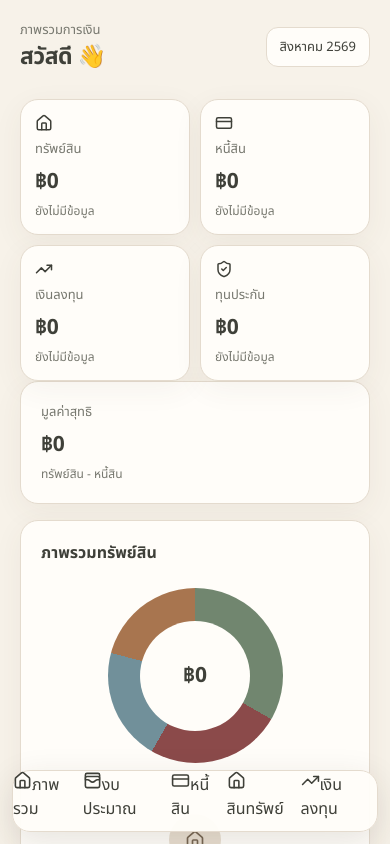
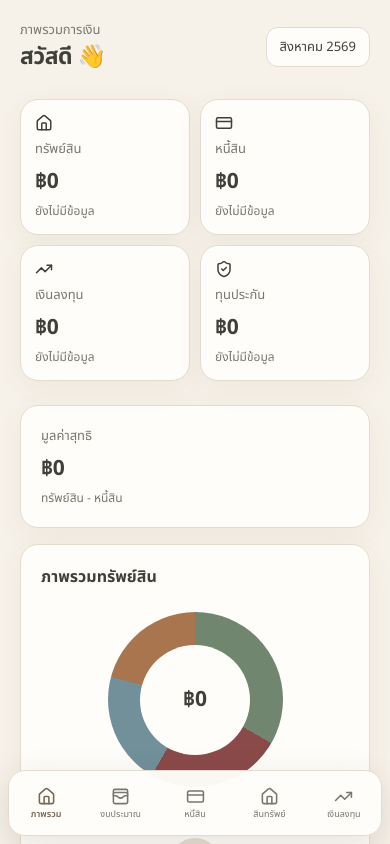
Before and after one commit to papatsornkh-star/family-finance-gpt, a Next.js app: page / in a window 390 px wide. Shown: the top 844 px of the page. Built offline with nearby package versions, Linux system fonts and the light colour scheme.

Commit message:
Refactor CSS variables and styles for consistency

```diff
--- a/app/globals.css
+++ b/app/globals.css
@@ -4,24 +4,36 @@
   --cream: #f7f2e9;
   --cream-dark: #eee5d7;
   --paper: #fffdf9;
+
   --earth: #776754;
   --earth-light: #e8ded0;
+
   --sage: #78816d;
   --sage-light: #dfe5d7;
+
   --gold: #aa8d5a;
   --gold-light: #eee4cc;
+
   --text: #3f4039;
   --text-secondary: #77786f;
+
   --danger: #a9695d;
   --danger-light: #f1ded9;
+
   --border: #e4dbce;
+
   --shadow: 0 8px 30px rgba(83, 70, 53, 0.06);
+
   --radius: 18px;
 }
 
-* { box-sizing: border-box; }
+* {
+  box-sizing: border-box;
+}
 
-html { scroll-behavior: smooth; }
+html {
+  scroll-behavior: smooth;
+}
 
 body {
   margin: 0;
@@ -30,9 +42,26 @@ body {
   font-family: "Noto Sans Thai", sans-serif;
 }
 
-button, input, select, textarea { font: inherit; }
- button { cursor: pointer; }
- a { color: inherit; text-decoration: none; }
+button,
+input,
+select,
+textarea {
+  font: inherit;
+}
+
+button {
+  cursor: pointer;
+}
+
+a {
+  color: inherit;
+  text-decoration: none;
+}
+
+
+/* =========================================================
+   APP LAYOUT
+   ========================================================= */
 
 .app-shell {
   display: flex;
@@ -45,20 +74,40 @@ button, input, select, textarea { font: inherit; }
   padding: 30px 36px;
 }
 
+
+/* =========================================================
+   SIDEBAR
+   ========================================================= */
+
 .sidebar {
   width: 250px;
   min-height: 100vh;
+
   background: var(--cream-dark);
   border-right: 1px solid var(--border);
+
   padding: 24px 15px;
+
   position: sticky;
   top: 0;
   height: 100vh;
 }
 
-.logo { padding: 5px 12px 28px; }
- .logo-title { font-size: 20px; font-weight: 700; letter-spacing: -0.3px; }
- .logo-subtitle { color: var(--text-secondary); font-size: 12px; margin-top: 3px; }
+.logo {
+  padding: 5px 12px 28px;
+}
+
+.logo-title {
+  font-size: 20px;
+  font-weight: 700;
+  letter-spacing: -0.3px;
+}
+
+.logo-subtitle {
+  color: var(--text-secondary);
+  font-size: 12px;
+  margin-top: 3px;
+}
 
 .navigation {
   display: flex;
@@ -70,36 +119,54 @@ button, input, select, textarea { font: inherit; }
   display: flex;
   align-items: center;
   gap: 12px;
+
   padding: 11px 13px;
+
   border-radius: 12px;
+
   color: #65675e;
   font-size: 14px;
+
   transition: 0.2s;
 }
 
-.navigation-item:hover { background: rgba(255, 253, 249, 0.65); }
+.navigation-item:hover {
+  background: rgba(255, 253, 249, 0.65);
+}
 
 .navigation-item.active {
   background: var(--paper);
   color: var(--text);
   font-weight: 600;
+
   box-shadow: 0 2px 8px rgba(70, 60, 45, 0.04);
 }
+
+
+/* =========================================================
+   PAGE HEADER
+   ========================================================= */
 
 .page-header {
   display: flex;
   align-items: flex-start;
   justify-content: space-between;
+
   margin-bottom: 26px;
 }
 
-.page-eyebrow { color: var(--text-secondary); font-size: 13px; }
+.page-eyebrow {
+  color: var(--text-secondary);
+  font-size: 13px;
+}
 
 .page-title {
   margin: 2px 0 0;
+
   font-size: 28px;
   line-height: 1.35;
   font-weight: 700;
+
   letter-spacing: -0.5px;
 }
 
@@ -107,22 +174,40 @@ button, input, select, textarea { font: inherit; }
   display: flex;
   align-items: center;
   gap: 8px;
+
   padding: 9px 13px;
+
   background: var(--paper);
+
   border: 1px solid var(--border);
   border-radius: 12px;
+
   color: var(--text);
   font-size: 13px;
 }
 
+
+/* =========================================================
+   CARDS
+   ========================================================= */
+
 .card {
   background: var(--paper);
+
   border: 1px solid var(--border);
   border-radius: var(--radius);
+
   box-shadow: var(--shadow);
 }
 
-.card-padding { padding: 20px; }
+.card-padding {
+  padding: 20px;
+}
+
+
+/* =========================================================
+   KPI
+   ========================================================= */
 
 .kpi-grid {
   display: grid;
@@ -130,168 +215,463 @@ button, input, select, textarea { font: inherit; }
   gap: 14px;
 }
 
-.kpi-card { padding: 18px; }
- .kpi-label { color: var(--text-secondary); font-size: 13px; }
- .kpi-value { margin-top: 7px; font-size: 25px; font-weight: 700; letter-spacing: -0.5px; }
- .kpi-description { margin-top: 5px; color: var(--text-secondary); font-size: 12px; }
+.kpi-card {
+  padding: 18px;
+}
+
+.kpi-label {
+  color: var(--text-secondary);
+  font-size: 13px;
+}
+
+.kpi-value {
+  margin-top: 7px;
+
+  font-size: 25px;
+  font-weight: 700;
+
+  letter-spacing: -0.5px;
+}
+
+.kpi-description {
+  margin-top: 5px;
+
+  color: var(--text-secondary);
+  font-size: 12px;
+}
+
+
+/* =========================================================
+   NET WORTH
+   เพิ่มระยะห่างเฉพาะการ์ดมูลค่าสุทธิ
+   ========================================================= */
+
+.kpi-grid + .card {
+  margin-top: 24px !important;
+}
+
+
+/* =========================================================
+   DASHBOARD
+   ========================================================= */
 
 .dashboard-grid {
   display: grid;
+
   grid-template-columns: 1fr 1fr;
+
   gap: 16px;
+
   margin-top: 16px;
 }
 
-.full-width { grid-column: 1 / -1; }
- .section-title { margin-bottom: 15px; font-size: 16px; font-weight: 700; }
+.full-width {
+  grid-column: 1 / -1;
+}
+
+.section-title {
+  margin-bottom: 15px;
+
+  font-size: 16px;
+  font-weight: 700;
+}
+
+
+/* =========================================================
+   EMPTY STATE
+   ========================================================= */
 
 .empty-state {
   padding: 35px 20px;
+
   text-align: center;
+
   color: var(--text-secondary);
 }
 
 .empty-icon {
   width: 52px;
   height: 52px;
+
   margin: 0 auto 12px;
+
   display: flex;
   align-items: center;
   justify-content: center;
+
   background: var(--earth-light);
+
   border-radius: 50%;
+
   color: var(--earth);
 }
 
-.empty-title { color: var(--text); font-size: 15px; font-weight: 600; }
+.empty-title {
+  color: var(--text);
+
+  font-size: 15px;
+  font-weight: 600;
+}
 
 .empty-description {
   margin-top: 5px;
+
   font-size: 13px;
   line-height: 1.7;
 }
 
+
+/* =========================================================
+   BUTTONS
+   ========================================================= */
+
 .button {
   display: inline-flex;
+
   align-items: center;
   justify-content: center;
+
   gap: 7px;
+
   border: 0;
   border-radius: 11px;
+
   padding: 10px 15px;
+
   font-size: 13px;
   font-weight: 600;
 }
 
-.button-primary { background: var(--earth); color: white; }
- .button-primary:hover { opacity: 0.9; }
- .button-secondary { background: var(--earth-light); color: var(--earth); }
+.button-primary {
+  background: var(--earth);
+  color: white;
+}
+
+.button-primary:hover {
+  opacity: 0.9;
+}
+
+.button-secondary {
+  background: var(--earth-light);
+  color: var(--earth);
+}
+
+
+/* =========================================================
+   DONUT
+   ========================================================= */
 
 .donut-wrapper {
   display: flex;
+
   justify-content: center;
+
   padding: 8px 0 16px;
 }
 
 .donut {
   width: 175px;
   height: 175px;
+
   border-radius: 50%;
+
   background:
     conic-gradient(
       #71866F 0deg,
       #71866F 120deg,
+
       #8B4A4A 120deg,
       #8B4A4A 210deg,
+
       #71909A 210deg,
       #71909A 285deg,
+
       #A8754F 285deg,
       #A8754F 360deg
     );
+
   display: flex;
+
   align-items: center;
   justify-content: center;
 }
 
 .donut::after {
   content: "฿0";
+
   width: 110px;
   height: 110px;
+
   background: var(--paper);
+
   border-radius: 50%;
+
   display: flex;
+
   align-items: center;
   justify-content: center;
+
   font-size: 21px;
   font-weight: 700;
 }
 
+
+/* =========================================================
+   ALLOCATION
+   ========================================================= */
+
 .allocation-list {
   display: flex;
+
   flex-direction: column;
+
   gap: 12px;
 }
 
 .allocation-row {
   display: grid;
+
   grid-template-columns: 1fr auto;
+
   gap: 12px;
+
   align-items: center;
 }
 
 .allocation-label {
   display: flex;
+
   justify-content: space-between;
+
   font-size: 13px;
 }
 
 .allocation-bar {
   margin-top: 6px;
+
   height: 9px;
+
   background: #eee7dc;
+
   border-radius: 20px;
+
   overflow: hidden;
 }
 
 .allocation-fill {
   height: 100%;
+
   background: var(--earth);
+
   border-radius: 20px;
 }
 
-.allocation-percent { font-size: 13px; font-weight: 600; }
- .mobile-bottom-nav { display: none; }
+.allocation-percent {
+  font-size: 13px;
+  font-weight: 600;
+}
+
+
+/* =========================================================
+   MOBILE BOTTOM NAVIGATION
+   ========================================================= */
+
+.mobile-bottom-nav {
+  display: none;
+}
+
+
+/* =========================================================
+   TABLET
+   ========================================================= */
 
 @media (max-width: 1050px) {
- .sidebar { width: 210px; }
- .kpi-grid { grid-template-columns: repeat(2, 1fr); }
+
+  .sidebar {
+    width: 210px;
   }
 
+  .kpi-grid {
+    grid-template-columns: repeat(2, 1fr);
+  }
+}
+
+
+/* =========================================================
+   MOBILE
+   ========================================================= */
+
 @media (max-width: 800px) {
- .sidebar { display: none; }
- .main-content { padding: 20px; padding-bottom: 90px; }
- .dashboard-grid { grid-template-columns: 1fr; }
- .full-width { grid-column: auto; }
+
+  .sidebar {
+    display: none;
+  }
+
+  .main-content {
+    padding: 20px;
+
+    /* กัน content ไม่ให้ถูก Bottom Navigation บัง */
+    padding-bottom: 105px;
+  }
+
+  .dashboard-grid {
+    grid-template-columns: 1fr;
+  }
+
+  .full-width {
+    grid-column: auto;
+  }
+
+
+  /* -------------------------------------------------------
+     Mobile Bottom Navigation
+     ------------------------------------------------------- */
 
   .mobile-bottom-nav {
     display: flex;
+
     position: fixed;
+
     left: 12px;
     right: 12px;
     bottom: 12px;
- height: 62px;
- background: rgba(255, 253, 249, 0.96);
+
+    height: 68px;
+
+    background: rgba(255, 253, 249, 0.97);
+
     border: 1px solid var(--border);
+
     border-radius: 18px;
- box-shadow: 0 10px 35px rgba(50, 40, 30, 0.12);
+
+    box-shadow:
+      0 10px 35px rgba(50, 40, 30, 0.12);
+
     z-index: 100;
+
+    overflow: hidden;
+
+    /* สำคัญ: ทำให้แต่ละเมนูแบ่งพื้นที่เท่ากัน */
+    justify-content: stretch;
+  }
+
+
+  /* แต่ละเมนู = 1 ช่องเท่ากัน */
+
+  .mobile-bottom-nav a {
+    flex: 1 1 0;
+
+    min-width: 0;
+
+    display: flex;
+
+    flex-direction: column;
+
+    align-items: center;
+
+    justify-content: center;
+
+    gap: 4px;
+
+    padding: 6px 2px;
+
+    text-align: center;
+
+    white-space: nowrap;
+
+    color: var(--text-secondary);
+
+    font-size: 10px;
+
+    line-height: 1.2;
+
+    overflow: hidden;
+
+    transition:
+      background 0.2s ease,
+      color 0.2s ease;
+  }
+
+
+  /* ไอคอนไม่ให้ถูกบีบ */
+
+  .mobile-bottom-nav a svg {
+    flex-shrink: 0;
+  }
+
+
+  /* ข้อความไม่ให้ทะลุช่อง */
+
+  .mobile-bottom-nav a span {
+    display: block;
+
+    max-width: 100%;
+
+    overflow: hidden;
+
+    text-overflow: ellipsis;
+
+    white-space: nowrap;
+  }
+
+
+  /* เมนูที่กำลังเปิดอยู่ */
+
+  .mobile-bottom-nav a:first-child {
+    color: var(--earth);
+
+    font-weight: 600;
   }
 }
 
+
+/* =========================================================
+   SMALL MOBILE
+   ========================================================= */
+
 @media (max-width: 520px) {
- .kpi-grid { grid-template-columns: 1fr 1fr; gap: 10px; }
- .kpi-card { padding: 14px; }
- .kpi-value { font-size: 21px; }
- .page-title { font-size: 23px; }
- .page-header { align-items: center; }
+
+  .kpi-grid {
+    grid-template-columns: 1fr 1fr;
+
+    gap: 10px;
   }
+
+  .kpi-card {
+    padding: 14px;
+  }
+
+  .kpi-value {
+    font-size: 21px;
+  }
+
+  .page-title {
+    font-size: 23px;
+  }
+
+  .page-header {
+    align-items: center;
+  }
+
+
+  /* ให้ Bottom Navigation กระชับขึ้นในจอเล็กมาก */
+
+  .mobile-bottom-nav {
+    left: 8px;
+    right: 8px;
+    bottom: 8px;
+
+    height: 66px;
+
+    border-radius: 17px;
+  }
+
+  .mobile-bottom-nav a {
+    font-size: 9px;
+
+    gap: 3px;
+
+    padding-left: 1px;
+    padding-right: 1px;
+  }
+}
```
Lines whose indentation alone changed are shown as unchanged.
